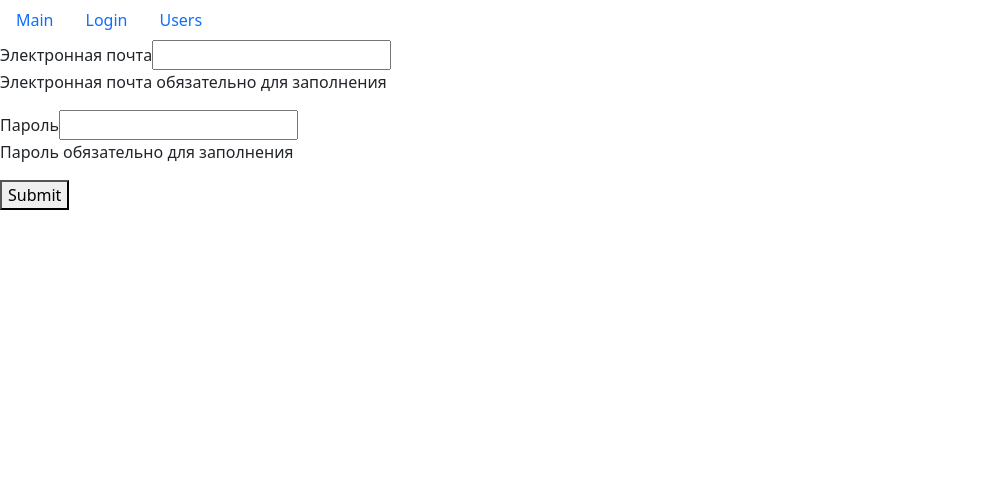
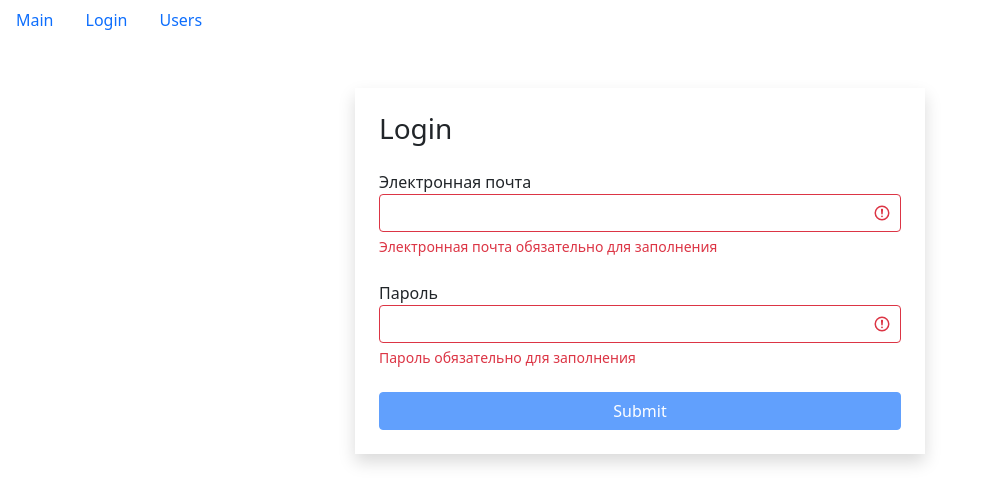
Before and after one commit to DimStorm-84/Company-M2-L9_Form1-, a React (Create React App) app: page /login in a window 1280 px wide. Shown: the top 504 px of the page, without its empty margins (0-992 px from the left). Built offline with nearby package versions, Linux system fonts and the light colour scheme.

Commit message:
M2 L9 P13 5:06min

```diff
--- a/src/components/textField.jsx
+++ b/src/components/textField.jsx
@@ -3,7 +3,7 @@
 
 const TextField = ({ label, type, name, value, onChange, error }) => {
     return (
-        <div>
+        <div className="mb-4">
             <label htmlFor={name}> {label} </label>
             <input
                 type={type}
@@ -11,8 +11,13 @@
                 name={name}
                 value={value}
                 onChange={onChange}
+                className="form-control is-invalid"
             />
-            {error && <p>{error}</p>}
+            {error && (
+                <div div className="invalid-feedback">
+                    {error}
+                </div>
+            )}
         </div>
     );
 };
--- a/src/layouts/login.jsx
+++ b/src/layouts/login.jsx
@@ -24,8 +24,15 @@
             isRequired: {
                 message: "Пароль обязательно для заполнения"
             },
-            isCapital: {
+            isCapitalSymbol: {
                 message: "Пароль должен содержать хотя бы одну букву"
+            },
+            isCotainDigit: {
+                message: "Пароль должен содержать хотя бы одну цифру"
+            },
+            min: {
+                message: "Пороль должен сосотоять минимум из 8-ми сивволов",
+                value: 8
             }
         }
     };
@@ -37,6 +44,7 @@
         setErrors(errors);
         return Object.keys(errors).length === 0;
     };
+    const isValid = Object.keys(errors).length === 0;
 
     const handleSubmit = (e) => {
         e.preventDefault();
@@ -46,6 +54,10 @@
     };
 
     return (
+        <div className="container mt-5">
+            <div className="row">
+                <div className="col-md-6 offset-md-3 shadow p-4">
+                    <h3 className="mb-4">Login</h3>
                     <form onSubmit={handleSubmit}>
                         <TextField
                             label="Электронная почта"
@@ -62,8 +74,17 @@
                             onChange={handleChange}
                             error={errors.password}
                         />
-            <button type="submit">Submit</button>
+                        <button
+                            type="submit"
+                            disabled={!isValid}
+                            className="btn btn-primary w-100"
+                        >
+                            Submit
+                        </button>
                     </form>
+                </div>
+            </div>
+        </div>
     );
 };
 export default Login;
--- a/src/utils/validator.js
+++ b/src/utils/validator.js
@@ -1,23 +1,34 @@
 export function validator(data, config) {
     const errors = {};
     function validate(validateMethod, data, config) {
+        let statusValidate;
         switch (validateMethod) {
             case "isRequired":
-                if (data.trim() === "") return config.message;
+                statusValidate = data.trim() === "";
                 break;
             case "isEmail": {
                 const emailRegExt = /^\S+@\S+\.\S+$/g;
-                if (!emailRegExt.test(data)) return config.message;
+                statusValidate = !emailRegExt.test(data);
                 break;
             }
             case "isCapitalSymbol": {
                 const capitalRegExp = /[A-Z]+/g;
-                if (!capitalRegExp.text(data)) return config.message;
+                statusValidate = !capitalRegExp.test(data);
+                break;
+            }
+            case "isCotainDigit": {
+                const digitRegExp = /\d+/g;
+                statusValidate = !digitRegExp.test(data);
+                break;
+            }
+            case "min": {
+                statusValidate = data.length < config.value;
                 break;
             }
             default:
                 break;
         }
+        if (statusValidate) return config.message;
     }
     for (const fieldName in data) {
         for (const validateMethod in config[fieldName]) {
```
Lines whose indentation alone changed are shown as unchanged.
